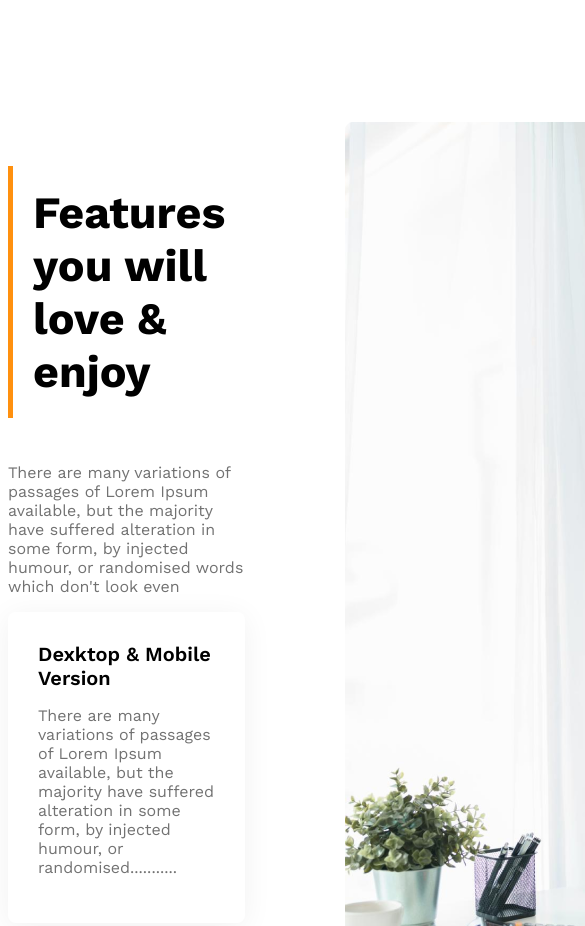
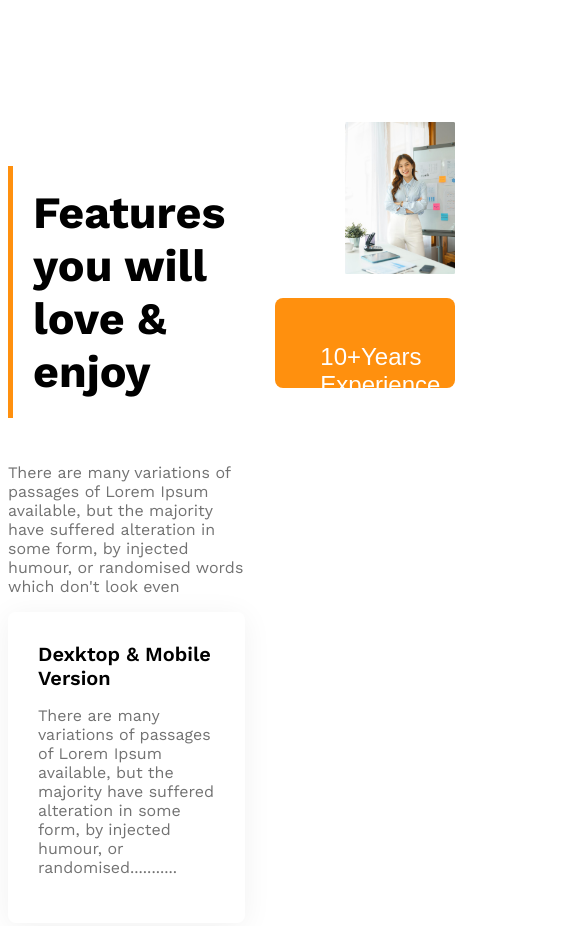
Before and after one commit to AbdurRouf230/G3_Architects_Website, a plain HTML site: page index.html in a window 390 px wide. Shown: the part 3261-4187 px from the top of the page, 585 px wide, since content can reach past the window. Drawn offline with nearby package versions, Linux system fonts and the light colour scheme.

Commit message:
last Update

```diff
--- a/index.html
+++ b/index.html
@@ -82,7 +82,7 @@
                 </div>
 
            </div>
-           <div>
+           <div class="featured-architect">
                 <img src="images/architect.png" alt="">
                 <button id="experience-badge" class="primary-button">
                     <span class="experience-year">10+Years</span>
--- a/styles/architects.css
+++ b/styles/architects.css
@@ -32,7 +32,7 @@ main{
 }
 .primary-button{
     width: 180px;
-    height: 64px;
+    height: 4rem;
     background-color: #FF900E;
     color: #FFFFFF;
     border-radius: 0.5rem;
@@ -134,11 +134,27 @@ main{
     border-radius: 8px;
 
 }
+.featured-architect img{
+    width: 100%;
+}
 .feature-card .feature-card-title{
     font-weight: 600;
     font-size: 1.25rem;
     margin-top: 0px;
     margin-bottom: 0px;
+}
+
+#experience-badge{
+    padding:45px;
+    font-size: 1.5rem;
+    font-weight: 500;
+    margin-left: -70px;
+    margin-top: -100px;
+
+}
+#experience-year{
+    font-size: 4rem;
+    font-weight: 700;
 }
 
 
@@ -206,5 +222,9 @@ main{
     .sponsor-companies{
         gap: 24px;
     }
+    #experience-badge{
+        margin-top: 20px;
+        margin-bottom: 20px;
+    }
 
 }
```
